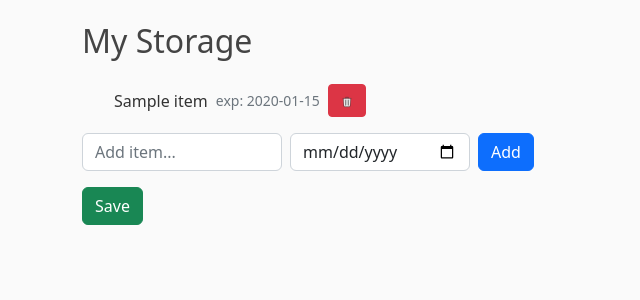
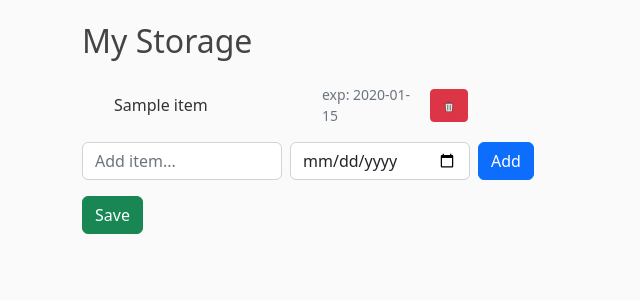
Before and after one commit to Dantes-bit/mealplanner, a Flask app: a page that uses mealplanner/templates/layout.html in a window 1280 px wide. Shown: the part 58-358 px from the top of the page, without its empty margins (0-640 px from the left). Run offline with Flask 3, Linux system fonts and the light colour scheme; a user stored in the database is signed in; tables that the repository leaves empty hold one stand-in row (values such as "Sample post"); grey boxes marked "Sample" are stand-in pictures.

Commit message:
fixed storage list css

```diff
--- a/mealplanner/static/main.css
+++ b/mealplanner/static/main.css
@@ -123,3 +123,11 @@ a.article-title:hover {
 .buttoncolor {
   color: #ffffff;
 }
+.ingredient-names {
+  display: inline-block;
+  width: 200px;
+}
+.ingredient-expiration {
+  display: inline-block;
+  width: 100px;
+}
```
